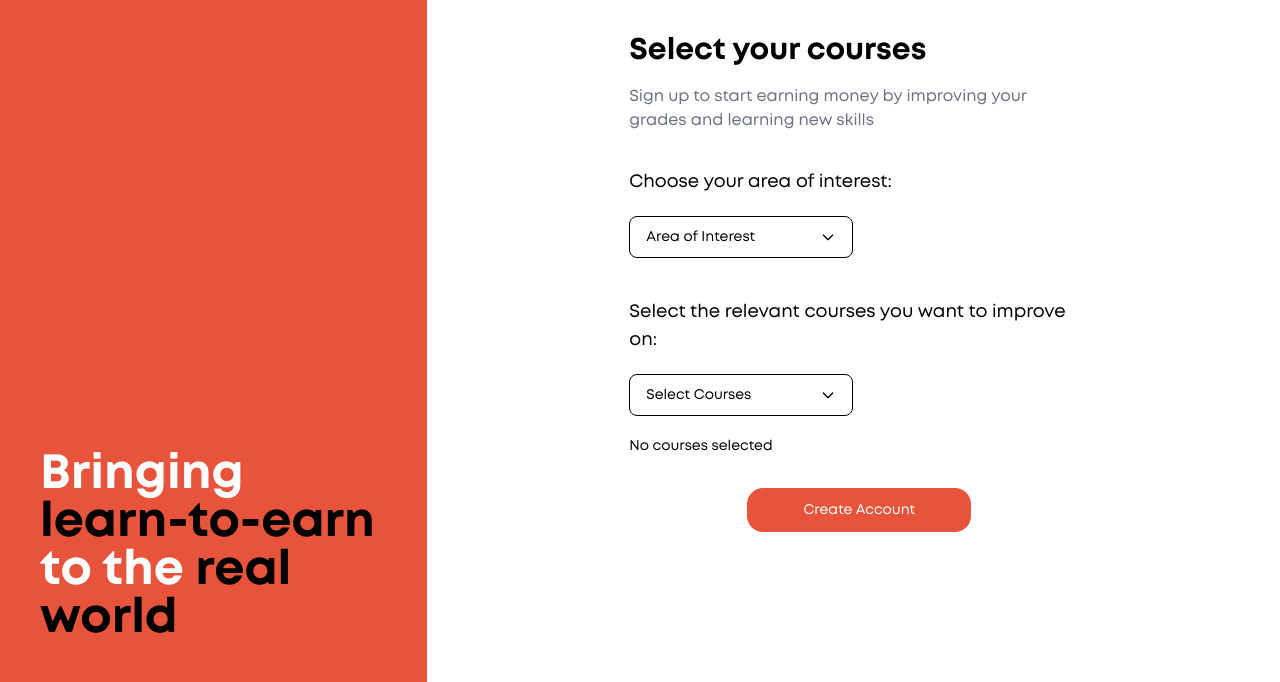
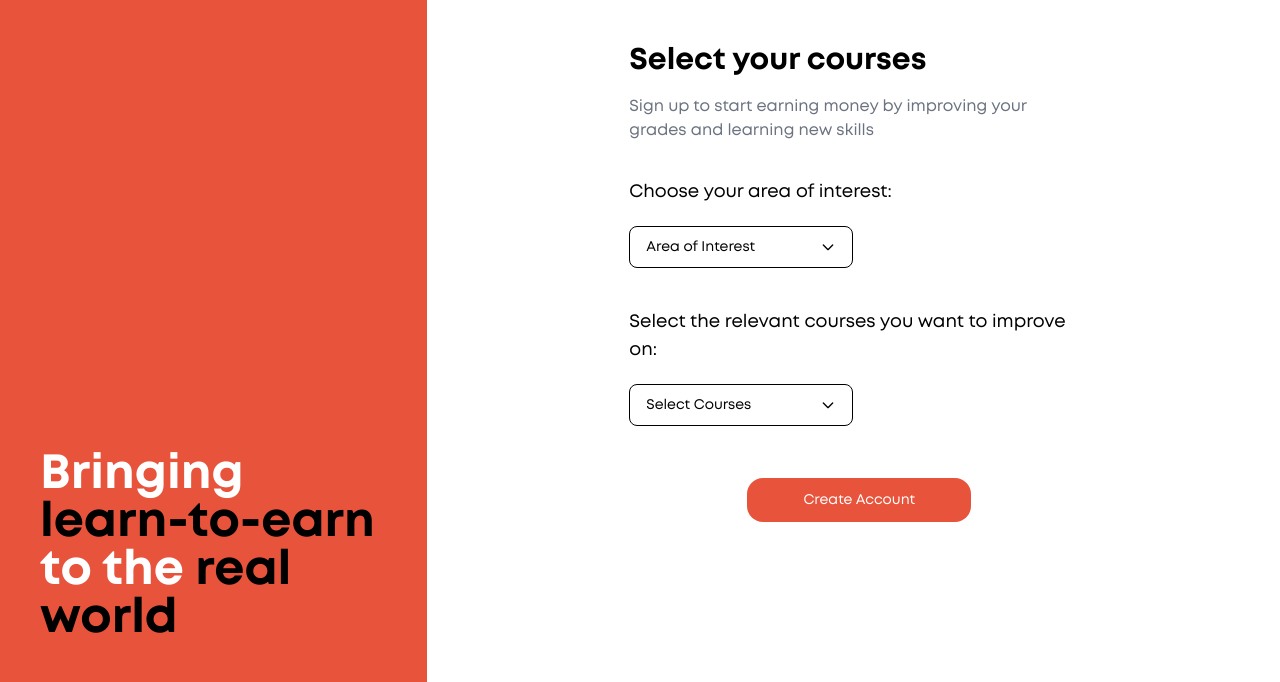
Before and after one commit to goellavish10/client-edcontract, a plain HTML site: page page3-professional.html in a window 1280 px wide. Shown: the part 118-800 px from the top of the page. Drawn offline with nearby package versions, Linux system fonts and the light colour scheme.

Commit message:
change in professional page

```diff
--- a/page3-professional.html
+++ b/page3-professional.html
@@ -167,9 +167,7 @@
               </div>
             </div>
           </div>
-          <div class="text-sm w-2/3 justify-centre" id="coursesSelected">
-            No courses selected
-          </div>
+          <div class="text-sm w-2/3 justify-centre" id="coursesSelected"></div>
           <div class="flex justify-center mt-8">
             <button
               type="button"
```
